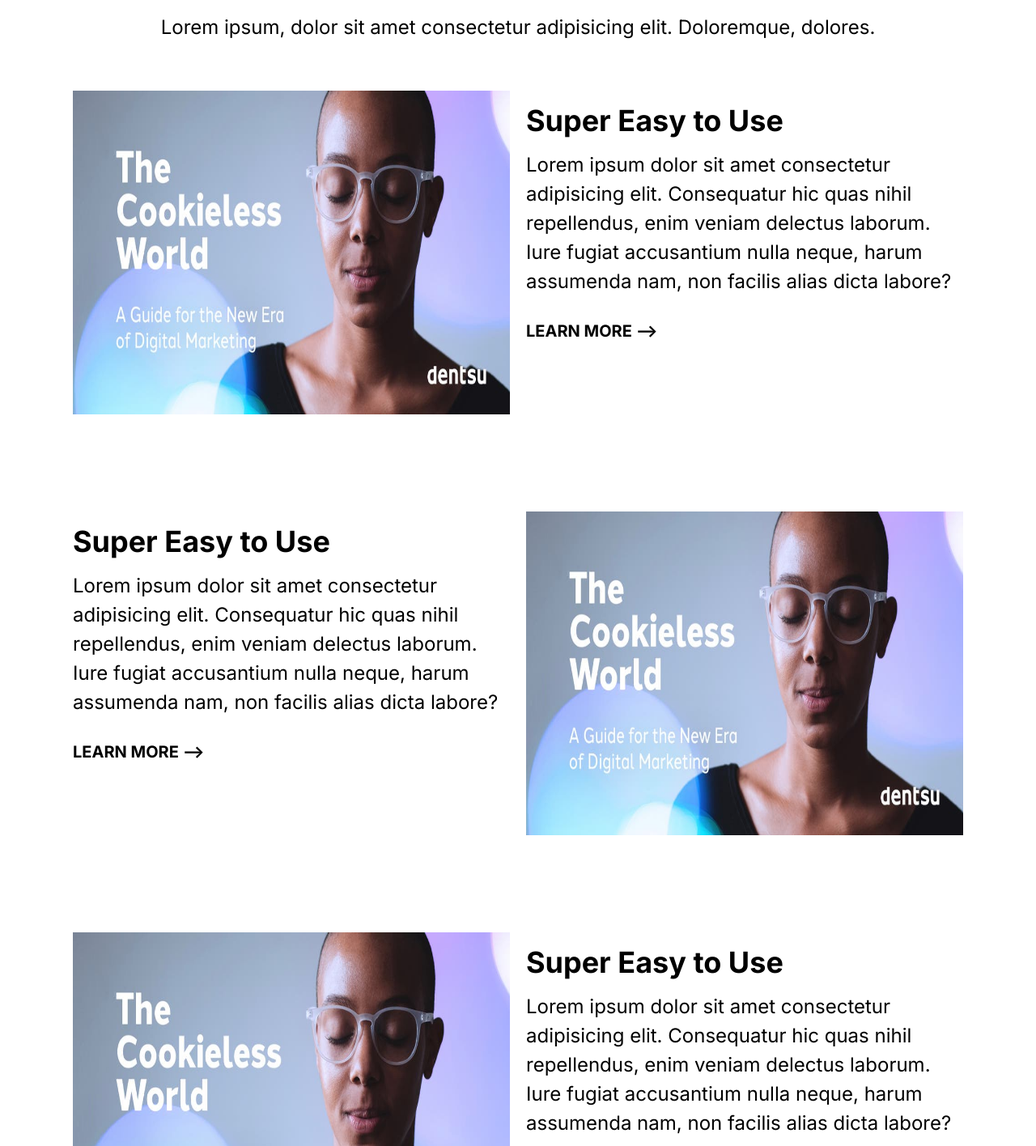
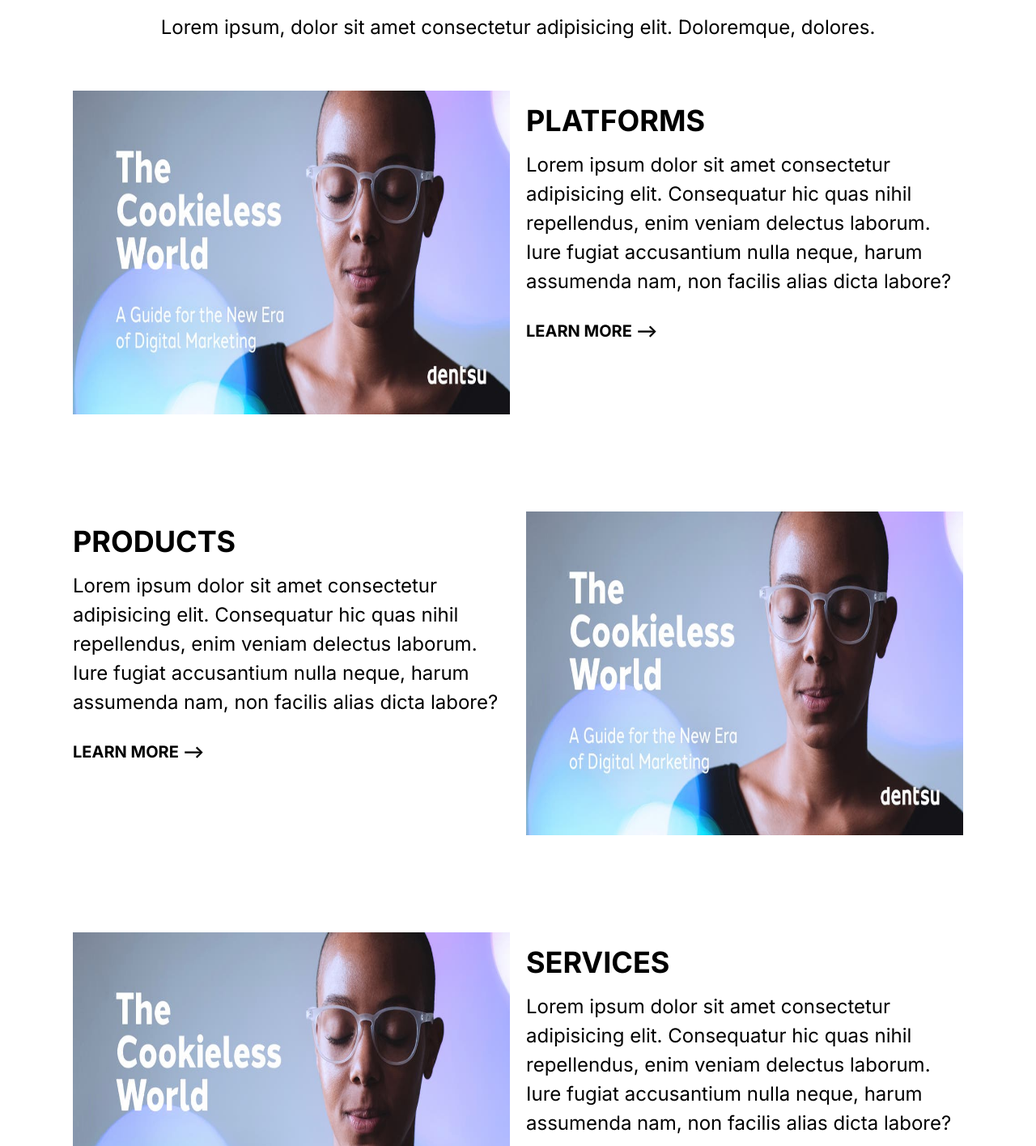
Before and after one commit to CognilementsIndia/Cog_New.github.io, a plain HTML site: page index.html in a window 1280 px wide. Shown: the part 1560-2976 px from the top of the page at 81% size. Drawn offline with Linux system fonts and the light colour scheme.

Commit message:
Update index.html

```diff
--- a/index.html
+++ b/index.html
@@ -74,7 +74,7 @@
                 <use xlink:href="images/sprite.svg#easy"></use>
               </svg>
             </span> -->
-          <h3 class="service__heading">Super Easy to Use</h3>
+          <h3 class="service__heading">PLATFORMS</h3>
           <p>
             Lorem ipsum dolor sit amet consectetur adipisicing elit. Consequatur hic
             quas nihil repellendus, enim veniam delectus laborum. Iure fugiat
@@ -98,7 +98,7 @@
                 <use xlink:href="images/sprite.svg#easy"></use>
               </svg>
             </span> -->
-          <h3 class="service__heading">Super Easy to Use</h3>
+          <h3 class="service__heading">PRODUCTS</h3>
           <p>
             Lorem ipsum dolor sit amet consectetur adipisicing elit. Consequatur hic
             quas nihil repellendus, enim veniam delectus laborum. Iure fugiat
@@ -122,7 +122,7 @@
                 <use xlink:href="images/sprite.svg#easy"></use>
               </svg>
             </span> -->
-          <h3 class="service__heading">Super Easy to Use</h3>
+          <h3 class="service__heading">SERVICES</h3>
           <p>
             Lorem ipsum dolor sit amet consectetur adipisicing elit. Consequatur hic
             quas nihil repellendus, enim veniam delectus laborum. Iure fugiat
```
